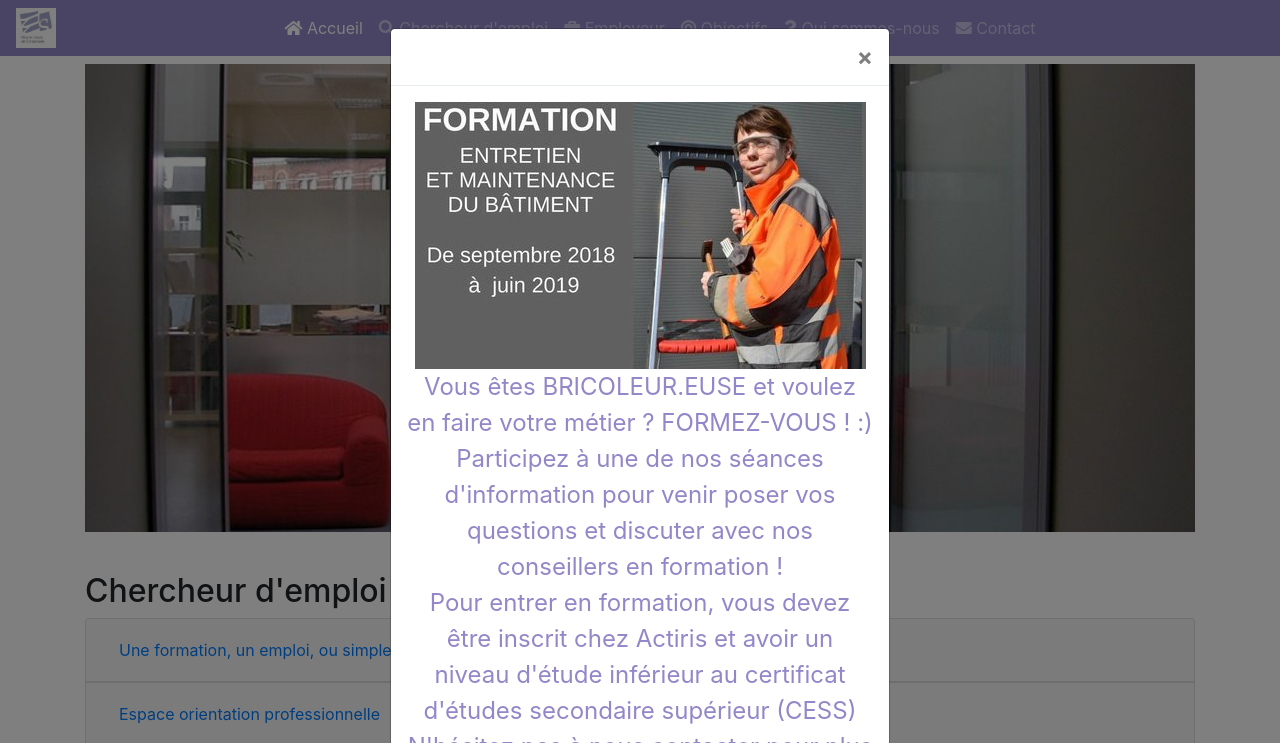
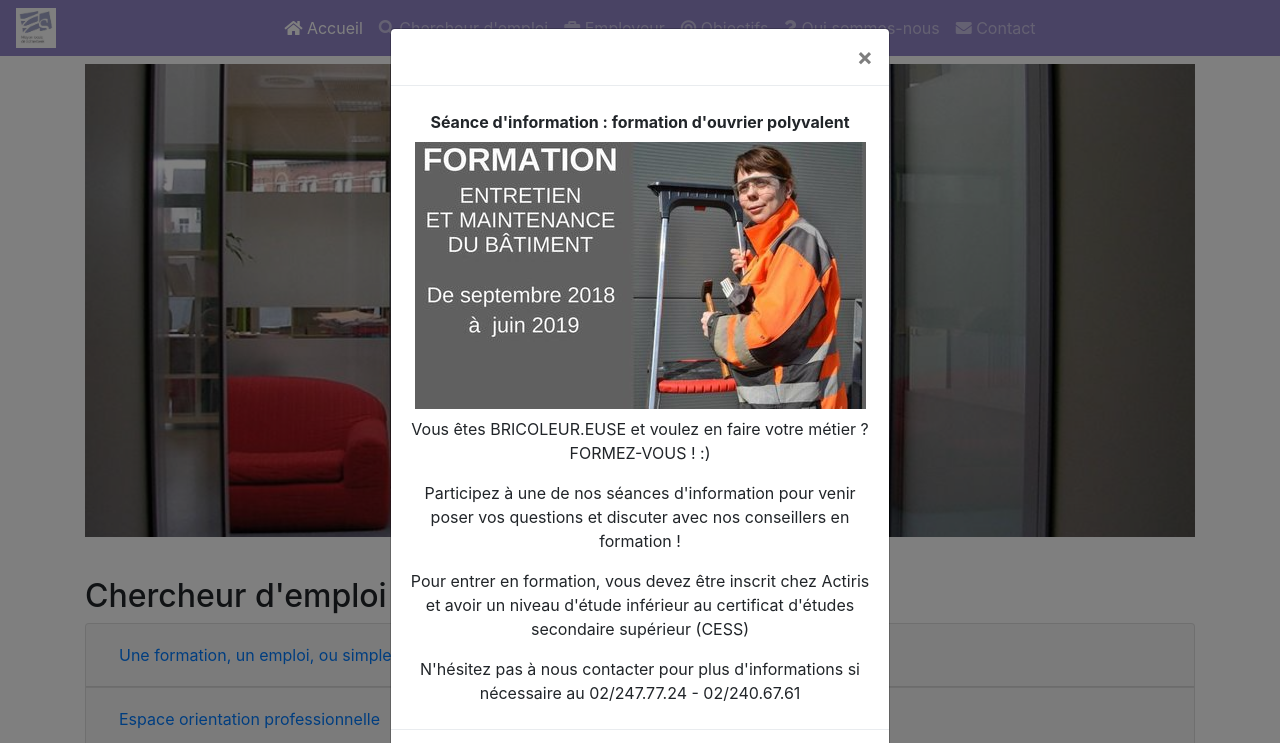
Before and after one commit to Cedric-Fournier/Becode-CDJ, a plain HTML site: page index.html in a window 1280 px wide. Both pictures are taken after a click on the button "Actualités". Shown: the top 743 px of the page. Drawn offline with nearby package versions, Linux system fonts and the light colour scheme.

Commit message:
almost done

```diff
--- a/Assets/css/style.css
+++ b/Assets/css/style.css
@@ -63,14 +63,20 @@
   	margin: 0 0 0.65em 0;
   }
 
-  #banner header p {
+  #banner header h3 {
   	color: #9386c9;
-  	padding: 0;
+  	padding-bottom: 0.5em;
   	font-style: normal;
   	margin: 0;
   	font-size: 1.5em;
   }
-
+  #banner header p {
+    /*color: #9386c9;*/
+    padding: 0.5em 0;
+    font-style: normal;
+    margin: 0;
+    font-size: 1em;
+  }
 
 /* Footer */
 
--- a/index.html
+++ b/index.html
@@ -61,7 +61,7 @@
         <section id="banner">
           <header>
             <h2>Milocs</h2>
-            <p>Mission locale de Schaerbeek</p>
+            <h3>Mission locale de Schaerbeek</h3>
             <!--modal actu -->
             <button type="button" class="btn btn-custom" data-toggle="modal" data-target="#myModal">Actualités</button><!-- reflechir -->
             <div class="modal fade" id="myModal" role="dialog">
@@ -72,14 +72,15 @@
                     <!--<h4 class="modal-title">Actualités</h4>-->
                   </div>
                   <div class="modal-body">
+                    <p><strong>Séance d'information : formation d'ouvrier polyvalent</strong></p>
                     <a href="https://www.facebook.com/events/617791668606869/" target="_blank">
                       <img border="0" alt="formation ouvrier polyvalent" src="Assets/images/rsz_actu.jpg" ><!--width="100" height="100">-->
                     </a>
-                    <p>Vous êtes BRICOLEUR.EUSE et voulez en faire votre métier ?
+                    <p class="actu" >Vous êtes BRICOLEUR.EUSE et voulez en faire votre métier ?
                     FORMEZ-VOUS ! :) </p>
-                    <p>Participez à une de nos séances d'information pour venir poser vos questions et discuter avec nos conseillers en formation ! </p>
-                    <p>Pour entrer en formation, vous devez être inscrit chez Actiris et avoir un niveau d'étude inférieur au certificat d'études secondaire supérieur (CESS)</p>
-                    <p>N'hésitez pas à nous contacter pour plus d'informations si nécessaire au 02/247.77.24 - 02/240.67.61</p>
+                    <p class="actu">Participez à une de nos séances d'information pour venir poser vos questions et discuter avec nos conseillers en formation ! </p>
+                    <p class="actu">Pour entrer en formation, vous devez être inscrit chez Actiris et avoir un niveau d'étude inférieur au certificat d'études secondaire supérieur (CESS)</p>
+                    <p class="actu">N'hésitez pas à nous contacter pour plus d'informations si nécessaire au 02/247.77.24 - 02/240.67.61</p>
                   </div>
                   <div class="modal-footer">
                     <button type="button" class="btn btn-custom" data-dismiss="modal">Fermer</button>
```
